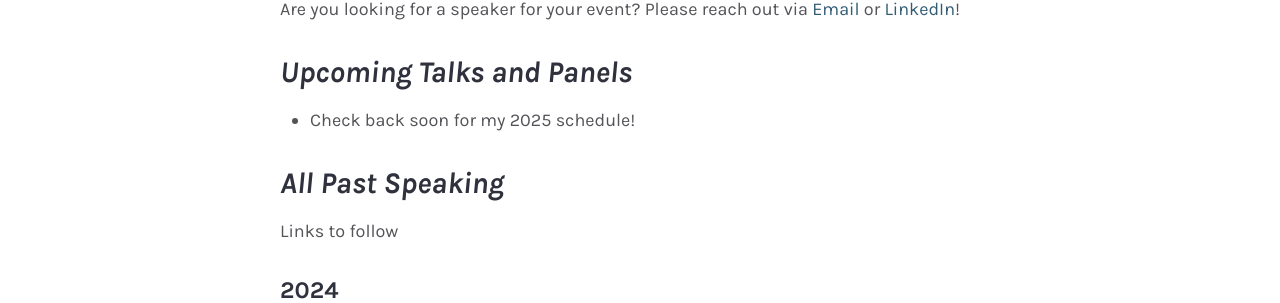
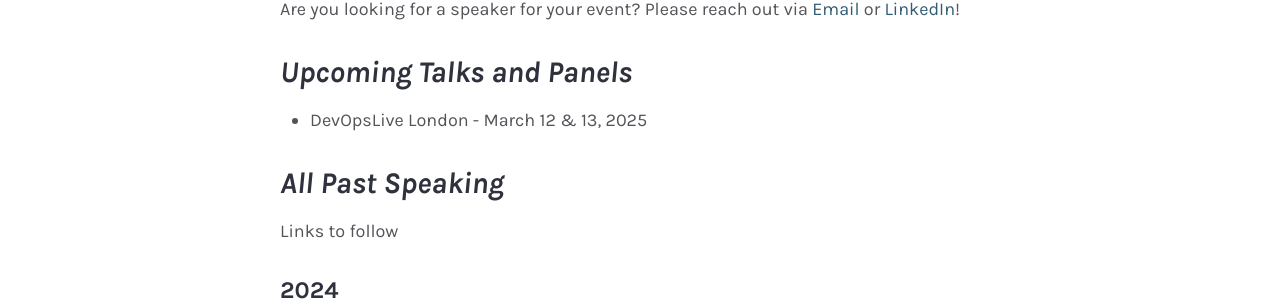
Before and after one commit to bnwoods/bnwoods.github.io, a Jekyll site: the page built from speaking.md, in a window 1280 px wide and 900 px high, scrolled down 994 px. Shown: the part 151-454 px from the top of the window. Built offline with Jekyll 4.4.1, drawn with Linux system fonts in a browser that asks for light colours; some web fonts are replaced; comment, search, counter and statistics services are not loaded.

Commit message:
Add devopslive 2025 speaking to upcoming list

```diff
--- a/speaking.md
+++ b/speaking.md
@@ -8,7 +8,7 @@ image_sliders:
 Are you looking for a speaker for your event? Please reach out via [Email](mailto:brittanywoods2008@gmail.com) or [LinkedIn](https://www.linkedin.com/in/bnwoods)!
 
 ### _Upcoming Talks and Panels_
-- Check back soon for my 2025 schedule!
+- DevOpsLive London - March 12 & 13, 2025
 
 ### _All Past Speaking_
 
```
